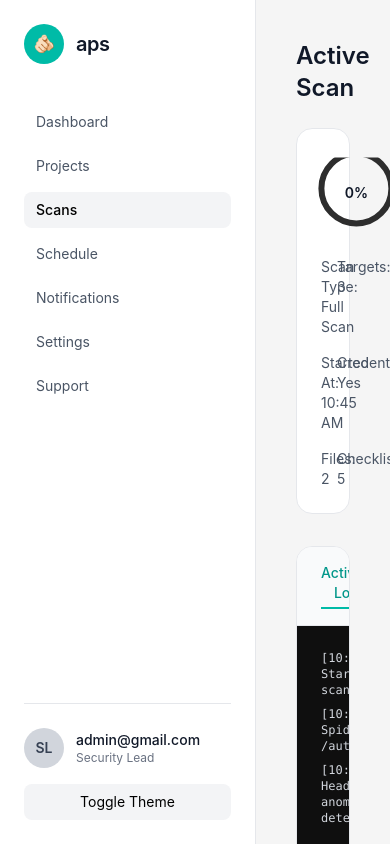
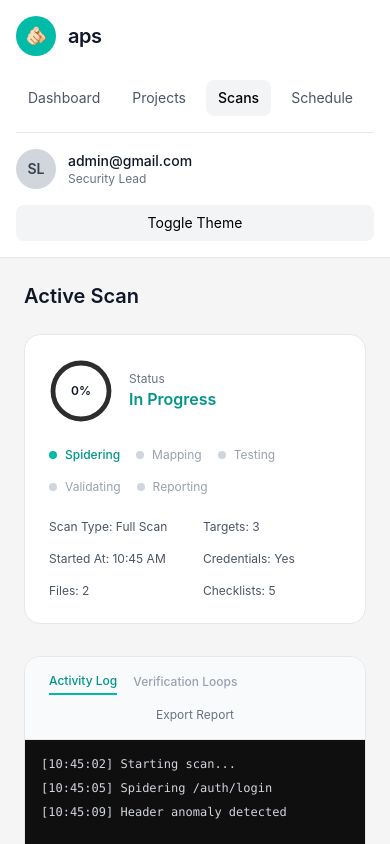
Before and after one commit to PRASADAUCSE/fenrir-assignment, a React (Vite) app: page /scan/1 in a window 390 px wide. Shown: the top 844 px of the page. Built offline with nearby package versions, Linux system fonts and the light colour scheme.

Commit message:
upadted mobile view

```diff
--- a/src/Components/dashboard/ScanTable.jsx
+++ b/src/Components/dashboard/ScanTable.jsx
@@ -77,7 +77,8 @@ const ScanTable = () => {
     const navigate = useNavigate();
   return (
     <div className="bg-white dark:bg-[#1A1A1A] rounded-2xl shadow-sm border  border-gray-200 dark:border-gray-800 overflow-hidden">
-      <table className="w-full text-sm">
+       <div className="overflow-x-auto">
+      <table className="min-w-[700px] w-full text-sm">
         <thead className="bg-gray-50 text-left text-gray-600">
           <tr>
             <th className="px-6 py-4">Scan Name</th>
@@ -116,6 +117,7 @@ const ScanTable = () => {
           ))}
         </tbody>
       </table>
+      </div>
     </div>
   );
 };
--- a/src/Components/dashboard/StatsGrid.jsx
+++ b/src/Components/dashboard/StatsGrid.jsx
@@ -29,7 +29,7 @@ const stats = [
 
 const StatsGrid = () => {
   return (
-    <div className="grid grid-cols-1 md:grid-cols-2 lg:grid-cols-4 gap-8 mb-8">
+    <div className="grid grid-cols-1 sm:grid-cols-2 lg:grid-cols-4 gap-4 lg:gap-8 mb-6 lg:mb-8">
       {stats.map((stat) => (
         <SeverityCard
           key={stat.title}
--- a/src/Components/layout/AppLayout.jsx
+++ b/src/Components/layout/AppLayout.jsx
@@ -2,12 +2,14 @@ import Sidebar from "./Sidebar";
 
 const AppLayout = ({ children }) => {
   return (
-    <div className="flex h-screen overflow-hidden bg-[#F5F5F5] dark:bg-[#111111] transition-colors duration-300">
+    <div className="flex flex-col lg:flex-row min-h-screen bg-[#F5F5F5] dark:bg-[#111111] transition-colors duration-300 overflow-x-hidden">
+
       <Sidebar />
 
-      <main className="flex-1 p-10 text-gray-900 dark:text-gray-100 overflow-y-auto">
+      <main className="flex-1 p-6 lg:p-10 text-gray-900 dark:text-gray-100 overflow-y-auto">
         {children}
       </main>
+
     </div>
   );
 };
--- a/src/Components/layout/Sidebar.jsx
+++ b/src/Components/layout/Sidebar.jsx
@@ -5,30 +5,31 @@ const Sidebar = () => {
   const { toggleTheme } = useTheme();
 
   const linkStyle =
-    "block w-full px-3 py-2 rounded-lg text-sm transition";
+    "block w-full px-3 py-2 rounded-lg text-sm transition whitespace-nowrap";
 
   const navClass = ({ isActive }) =>
-    `${linkStyle} ${isActive
-      ? "bg-gray-100 dark:bg-[#1F1F1F] font-medium"
-      : "text-gray-600 dark:text-gray-400 hover:bg-gray-100 dark:hover:bg-[#1F1F1F]"
+    `${linkStyle} ${
+      isActive
+        ? "bg-gray-100 dark:bg-[#1F1F1F] font-medium"
+        : "text-gray-600 dark:text-gray-400 hover:bg-gray-100 dark:hover:bg-[#1F1F1F]"
     }`;
 
   return (
-    <div className="w-64 bg-white dark:bg-[#141414] border-r border-gray-200 dark:border-gray-800 min-h-screen flex flex-col p-6">
+    <div className="w-full lg:w-64 bg-white dark:bg-[#141414] border-b lg:border-b-0 lg:border-r border-gray-200 dark:border-gray-800 flex flex-col p-4 lg:p-6">
 
-      <div className="flex items-center gap-3 mb-10">
-
-        <div className="w-10 h-10 rounded-4xl bg-teal-500 flex items-center justify-center text-white font-bold text-lg">
+      {/* Logo */}
+      <div className="flex items-center gap-3 mb-6 lg:mb-10">
+        <div className="w-10 h-10 rounded-full bg-teal-500 flex items-center justify-center text-white font-bold text-lg">
           🫵🏻
         </div>
 
         <span className="text-xl font-semibold tracking-tight text-gray-900 dark:text-gray-100">
           aps
         </span>
-
       </div>
 
-      <nav className="flex flex-col gap-2 flex-1">
+      {/* Navigation */}
+      <nav className="flex flex-row lg:flex-col gap-2 overflow-x-auto lg:overflow-visible flex-1">
 
         <NavLink to="/dashboard" className={navClass}>
           Dashboard
@@ -60,15 +61,14 @@ const Sidebar = () => {
 
       </nav>
 
-      <div className="pt-6 border-t border-gray-200 dark:border-gray-800">
+      {/* Profile Section */}
+      <div className="pt-4 lg:pt-6 border-t border-gray-200 dark:border-gray-800 mt-4">
+
         <div className="flex items-center gap-3 mb-4">
-
-          {/* Profile Avatar */}
           <div className="w-10 h-10 rounded-full bg-gray-300 dark:bg-gray-700 flex items-center justify-center text-sm font-semibold text-gray-700 dark:text-gray-200">
             SL
           </div>
 
-          {/* User Info */}
           <div className="flex flex-col text-sm">
             <span className="font-medium text-gray-900 dark:text-gray-100">
               admin@gmail.com
@@ -77,14 +77,15 @@ const Sidebar = () => {
               Security Lead
             </span>
           </div>
+        </div>
 
-        </div>
         <button
           onClick={toggleTheme}
           className="w-full px-3 py-2 rounded-lg bg-gray-100 dark:bg-[#1F1F1F] text-sm"
         >
           Toggle Theme
         </button>
+
       </div>
     </div>
   );
--- a/src/Pages/ScanDetail.jsx
+++ b/src/Pages/ScanDetail.jsx
@@ -7,71 +7,55 @@ const ScanDetail = () => {
 
   return (
     <AppLayout>
+
       {/* Page Title */}
-      <h1 className="text-2xl font-semibold mb-6 text-gray-900 dark:text-gray-100">
+      <h1 className="text-xl lg:text-2xl font-semibold mb-6 text-gray-900 dark:text-gray-100">
         Active Scan
       </h1>
 
       {/* ================= TOP PROGRESS SECTION ================= */}
       <div className="bg-white dark:bg-[#1A1A1A] rounded-2xl border border-gray-200 dark:border-gray-800 p-6 mb-8">
 
-        <div className="flex items-center justify-between mb-6">
+        {/* TOP ROW */}
+        <div className="flex flex-col lg:flex-row lg:items-center lg:justify-between gap-6 mb-6">
 
           {/* LEFT SIDE */}
-          <div className="flex items-center gap-6">
+          <div className="flex items-center gap-4 lg:gap-6 flex-shrink-0">
 
-            {/* Circular Progress */}
-            <div className="relative w-20 h-20">
-              <svg className="w-full h-full transform -rotate-90">
-                <circle
-                  cx="40"
-                  cy="40"
-                  r="35"
-                  stroke="#2d2d2d"
-                  strokeWidth="6"
-                  fill="none"
-                />
-                <circle
-                  cx="40"
-                  cy="40"
-                  r="35"
-                  stroke="#0CC8A8"
-                  strokeWidth="6"
-                  fill="none"
-                  strokeDasharray="220"
-                  strokeDashoffset="220"
-                  strokeLinecap="round"
+            <div className="relative w-16 h-16 lg:w-20 lg:h-20">
+              <svg viewBox="0 0 80 80" className="w-full h-full transform -rotate-90">
+                <circle cx="40" cy="40" r="35" stroke="#2d2d2d" strokeWidth="6" fill="none" />
+                <circle cx="40" cy="40" r="35" stroke="#0CC8A8" strokeWidth="6" fill="none"
+                  strokeDasharray="220" strokeDashoffset="220" strokeLinecap="round"
                 />
               </svg>
 
-              <div className="absolute inset-0 flex items-center justify-center text-sm font-semibold text-gray-900 dark:text-gray-100">
+              <div className="absolute inset-0 flex items-center justify-center text-xs lg:text-sm font-semibold">
                 0%
               </div>
             </div>
 
             <div>
-              <p className="text-sm text-gray-500 dark:text-gray-400">
+              <p className="text-xs lg:text-sm text-gray-500 dark:text-gray-400">
                 Status
               </p>
-              <h2 className="text-lg font-semibold text-teal-600">
+              <h2 className="text-base lg:text-lg font-semibold text-teal-600">
                 In Progress
               </h2>
             </div>
           </div>
 
           {/* STEP TRACKER */}
-          <div className="flex items-center gap-8 text-sm">
+          <div className="flex flex-wrap gap-4 text-xs lg:text-sm">
             {["Spidering", "Mapping", "Testing", "Validating", "Reporting"].map(
               (step, index) => {
                 const isActive = index === currentStep;
 
                 return (
-                  <div key={step} className="flex items-center gap-3">
+                  <div key={step} className="flex items-center gap-2">
                     <div
-                      className={`w-3 h-3 rounded-full ${
-                        isActive
-                          ? "bg-teal-500"
-                          : "bg-gray-300 dark:bg-gray-700"
+                      className={`w-2 h-2 lg:w-3 lg:h-3 rounded-full ${
+                        isActive ? "bg-teal-500" : "bg-gray-300 dark:bg-gray-700"
                       }`}
                     />
                     <span
@@ -91,7 +75,7 @@ const ScanDetail = () => {
         </div>
 
         {/* METADATA */}
-        <div className="grid grid-cols-2 md:grid-cols-6 gap-4 text-sm text-gray-600 dark:text-gray-400">
+        <div className="grid grid-cols-2 sm:grid-cols-3 lg:grid-cols-6 gap-4 text-xs lg:text-sm text-gray-600 dark:text-gray-400">
           <p>Scan Type: Full Scan</p>
           <p>Targets: 3</p>
           <p>Started At: 10:45 AM</p>
@@ -102,20 +86,21 @@ const ScanDetail = () => {
       </div>
 
       {/* ================= BOTTOM SECTION ================= */}
-      <div className="grid grid-cols-1 lg:grid-cols-3 gap-8">
+      <div className="grid grid-cols-1 lg:grid-cols-3 gap-6 lg:gap-8">
 
         {/* CONSOLE */}
         <div className="lg:col-span-2 bg-white dark:bg-[#1A1A1A] rounded-2xl border border-gray-200 dark:border-gray-800 overflow-hidden">
 
           {/* Header */}
-          <div className="flex items-center justify-between px-6 py-4 border-b border-gray-200 dark:border-gray-800 bg-gray-50 dark:bg-[#141414]">
-            <div className="flex gap-6 text-sm font-medium">
+          <div className="flex flex-col sm:flex-row sm:items-center sm:justify-between px-6 py-4 border-b border-gray-200 dark:border-gray-800 bg-gray-50 dark:bg-[#141414] gap-3">
+
+            <div className="flex gap-4 text-xs lg:text-sm font-medium">
               <button
                 onClick={() => setActiveTab("activity")}
                 className={`pb-1 ${
                   activeTab === "activity"
                     ? "text-teal-600 border-b-2 border-teal-500"
-                    : "text-gray-400 dark:text-gray-500 hover:text-gray-600"
+                    : "text-gray-400 hover:text-gray-600"
                 }`}
               >
                 Activity Log
@@ -126,20 +111,21 @@ const ScanDetail = () => {
                 className={`pb-1 ${
                   activeTab === "verification"
                     ? "text-teal-600 border-b-2 border-teal-500"
-                    : "text-gray-400 dark:text-gray-500 hover:text-gray-600"
+                    : "text-gray-400 hover:text-gray-600"
                 }`}
               >
                 Verification Loops
               </button>
             </div>
 
-            <button className="text-xs text-gray-500 dark:text-gray-400 hover:text-gray-700">
+            <button className="text-xs text-gray-500 hover:text-gray-700">
               Export Report
             </button>
+
           </div>
 
           {/* Terminal */}
-          <div className="bg-[#0F0F0F] text-gray-300 font-mono text-xs p-6 h-96 overflow-y-auto space-y-2">
+          <div className="bg-[#0F0F0F] text-gray-300 font-mono text-xs p-4 lg:p-6 h-80 lg:h-96 overflow-y-auto space-y-2">
             {activeTab === "activity" && (
               <>
                 <p>[10:45:02] Starting scan...</p>
@@ -159,10 +145,8 @@ const ScanDetail = () => {
         </div>
 
         {/* FINDING LOG */}
-        <div className="bg-white dark:bg-[#1A1A1A] rounded-2xl border border-gray-200 dark:border-gray-800 p-6 h-96 overflow-y-auto">
-          <h2 className="text-sm font-semibold mb-4 text-gray-900 dark:text-gray-100">
-            Finding Log
-          </h2>
+        <div className="bg-white dark:bg-[#1A1A1A] rounded-2xl border border-gray-200 dark:border-gray-800 p-6 h-80 lg:h-96 overflow-y-auto">
+          <h2 className="text-sm font-semibold mb-4">Finding Log</h2>
 
           <div className="space-y-4">
             <div className="border border-gray-200 dark:border-gray-800 rounded-xl p-4 hover:shadow-sm transition">
@@ -170,15 +154,16 @@ const ScanDetail = () => {
                 <span className="bg-red-100 text-red-600 text-xs px-2 py-1 rounded-full">
                   Critical
                 </span>
-                <span className="text-xs text-gray-500 dark:text-gray-400">
-                  10:45:12
-                </span>
+                <span className="text-xs text-gray-500">10:45:12</span>
               </div>
-              <h3 className="text-sm font-semibold text-gray-900 dark:text-gray-100">
+
+              <h3 className="text-sm font-semibold">
                 Authorization Header Misconfiguration
               </h3>
+
               <p className="text-xs text-teal-600 mb-1">/auth/login</p>
-              <p className="text-xs text-gray-600 dark:text-gray-400">
+
+              <p className="text-xs text-gray-600">
                 Sensitive token exposed through improperly validated header configuration.
               </p>
             </div>
@@ -187,7 +172,7 @@ const ScanDetail = () => {
       </div>
 
       {/* ================= STATUS BAR ================= */}
-      <div className="mt-8 bg-white dark:bg-[#1A1A1A] border border-gray-200 dark:border-gray-800 rounded-xl px-6 py-4 flex justify-between text-sm text-gray-600 dark:text-gray-400">
+      <div className="mt-8 bg-white dark:bg-[#1A1A1A] border border-gray-200 dark:border-gray-800 rounded-xl px-6 py-4 flex flex-col sm:flex-row sm:justify-between gap-2 text-xs lg:text-sm text-gray-600 dark:text-gray-400">
         <p>Sub-agents: 4</p>
         <p>Parallel Executions: 12</p>
         <p>Operations: 187</p>
@@ -197,6 +182,7 @@ const ScanDetail = () => {
           Medium: <span className="text-yellow-500 font-medium">8</span>
         </p>
       </div>
+
     </AppLayout>
   );
 };
```
Also changed, not shown: src/Pages/Dashboard.jsx (+6 -4 lines), src/Pages/Login.jsx (+20 -17 lines).
